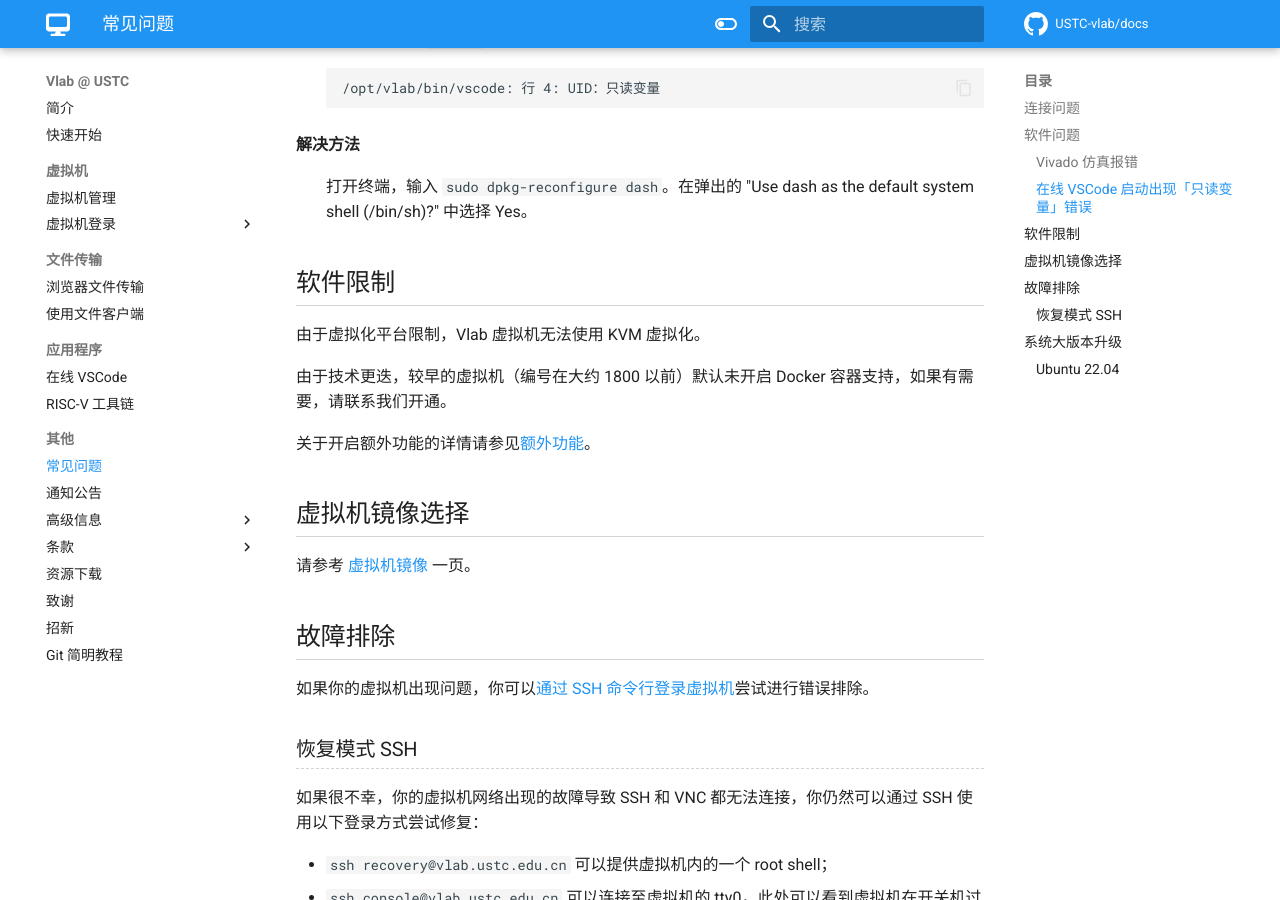
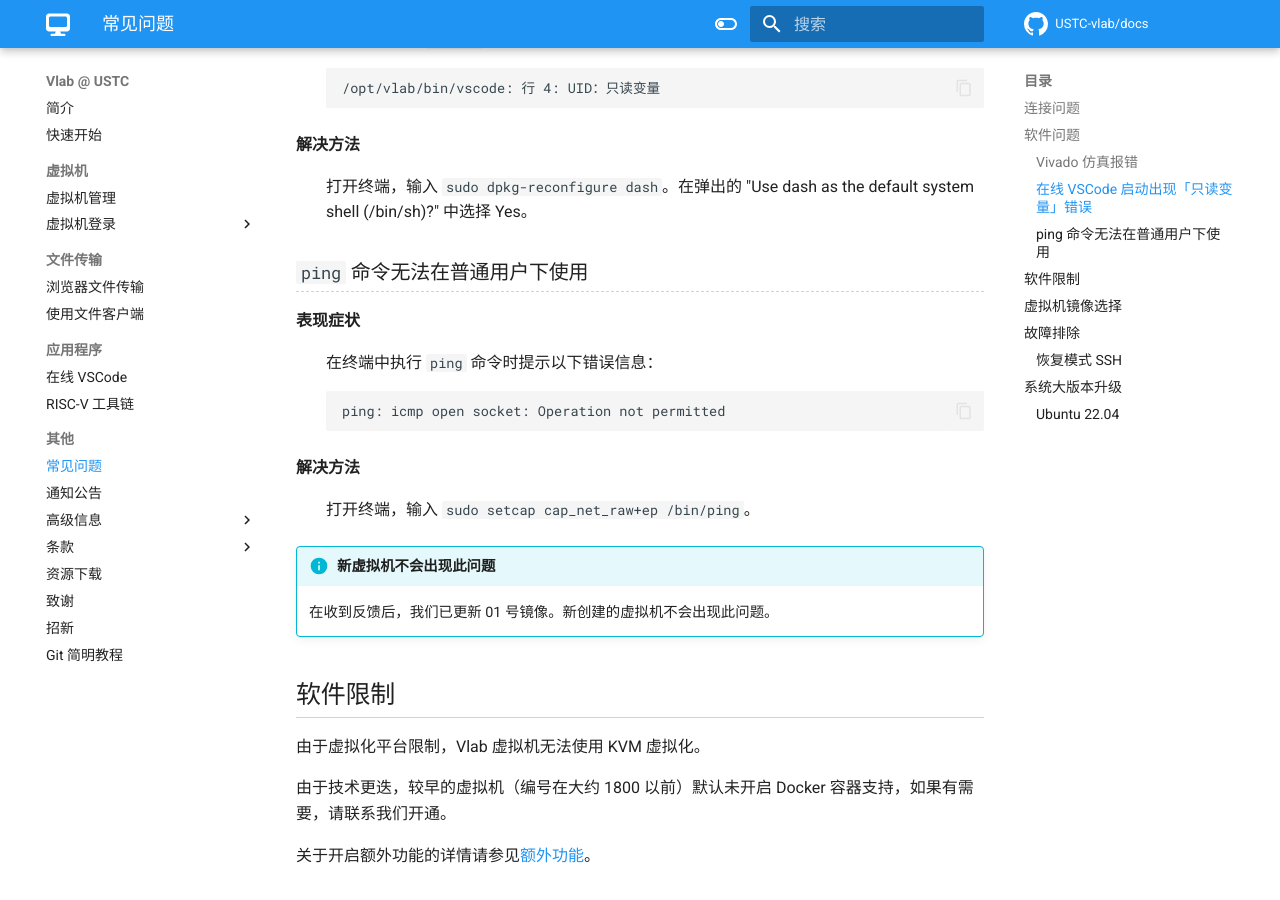
Before and after one commit to USTC-vlab/docs, an MkDocs documentation site: the page built from docs/faq.md, in a window 1280 px wide and 900 px high, scrolled down 2257 px. Built offline with MkDocs 1.6.1 and Material for MkDocs 9.7.7, drawn with Linux system fonts in a browser that asks for light colours; comment, search, counter and statistics services are not loaded.

Commit message:
faq: update ping permission denied solution

````diff
--- a/docs/faq.md
+++ b/docs/faq.md
@@ -95,6 +95,24 @@ Ubuntu 18.04 更新软件包后无法连接桌面
 
 :    打开终端，输入 `sudo dpkg-reconfigure dash`。在弹出的 "Use dash as the default system shell (/bin/sh)?" 中选择 Yes。
 
+### `ping` 命令无法在普通用户下使用 {#s-ping-permission-denied}
+
+表现症状
+
+:   在终端中执行 `ping` 命令时提示以下错误信息：
+
+    ```text
+    ping: icmp open socket: Operation not permitted
+    ```
+
+解决方法
+
+:   打开终端，输入 `sudo setcap cap_net_raw+ep /bin/ping`。
+
+!!! info "新虚拟机不会出现此问题"
+
+    在收到反馈后，我们已更新 01 号镜像。新创建的虚拟机不会出现此问题。
+
 ## 软件限制 {#limits}
 
 由于虚拟化平台限制，Vlab 虚拟机无法使用 KVM 虚拟化。
````
